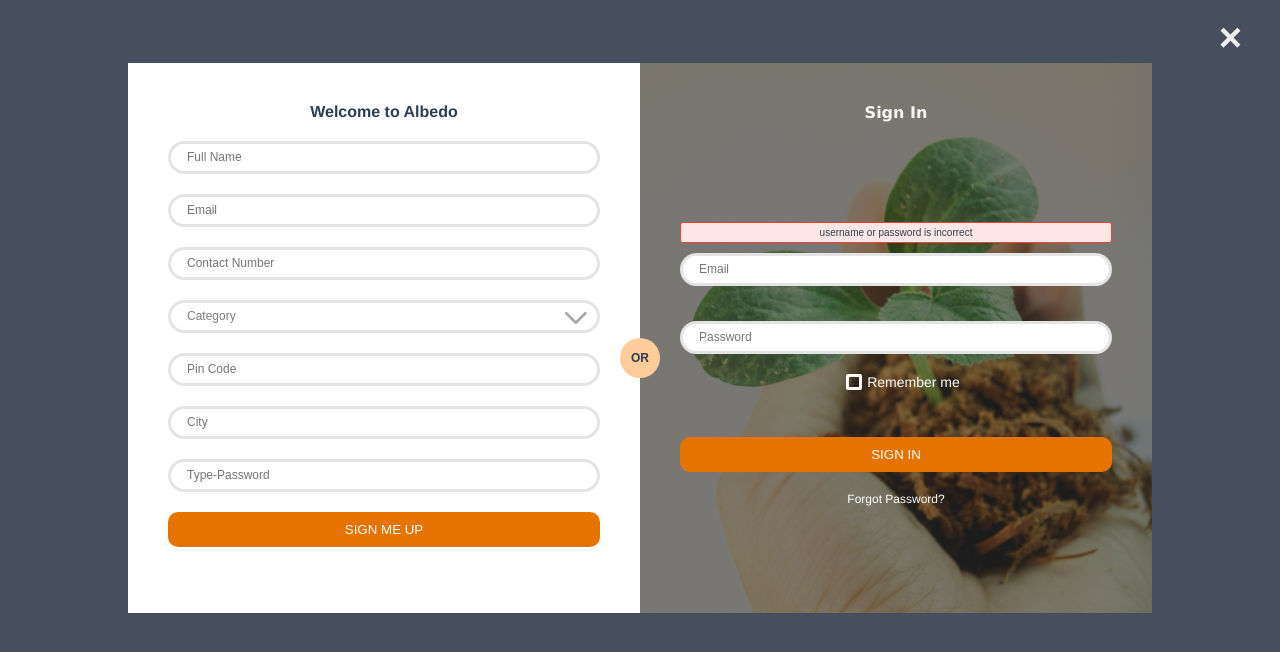
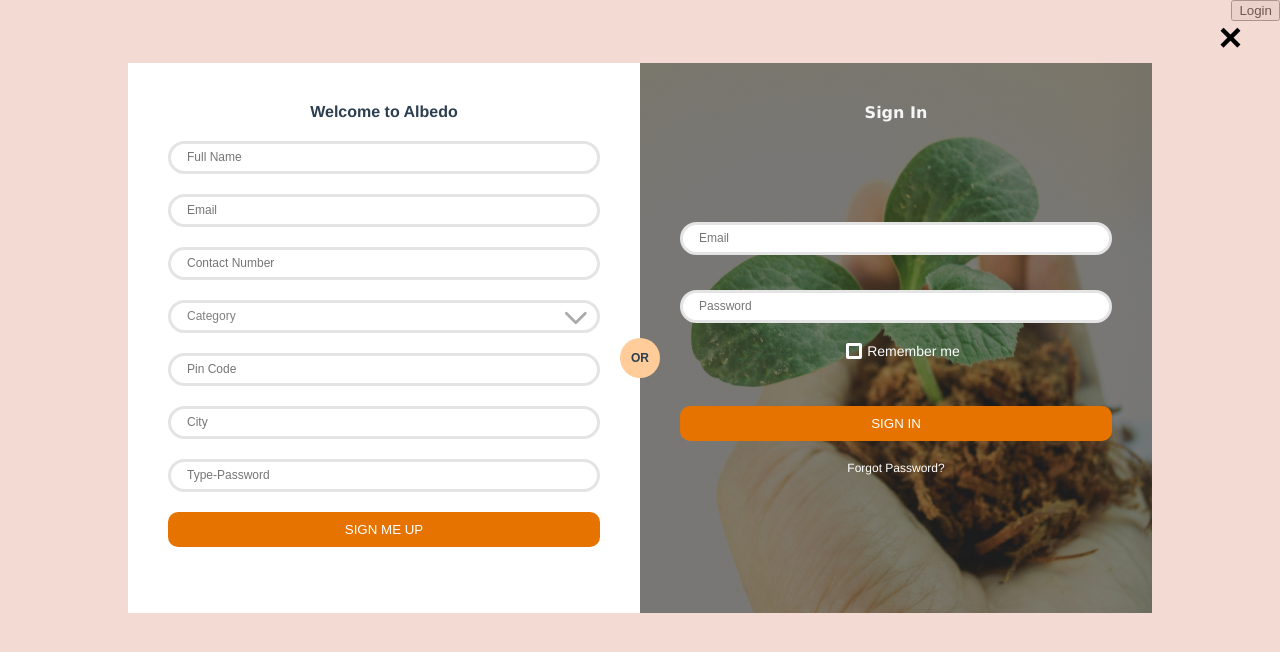
Before and after one commit to sandeepsharma-kgp/ABCAcadFrontend, a Vue app: page / in a window 1280 px wide. Shown: the top 652 px of the page. Built offline with nearby package versions, Linux system fonts and the light colour scheme.

Commit message:
css changes made

```diff
--- a/src/components/login.vue
+++ b/src/components/login.vue
@@ -70,7 +70,7 @@
   name: 'Login',
   data(){
     return{
-      error:'username or password is incorrect',
+      error:'',
       signUp:{
         name:null,
         email:null,
@@ -319,7 +319,7 @@
   width: 100%; /* Full width */
   height: 100%; /* Full height */
   overflow: auto; /* Enable scroll if needed */
-  background-color: #474e5d;
+  background-color:  rgba(231, 180, 165, 0.486);
   padding-top: 50px;
 }
 
@@ -344,7 +344,7 @@
   top: 15px;
   font-size: 40px;
   font-weight: bold;
-  color: #f1f1f1;
+  color: black;
 }
 
 .close:hover,
```
